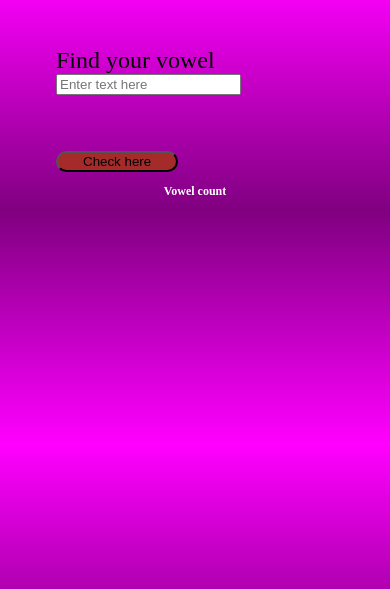
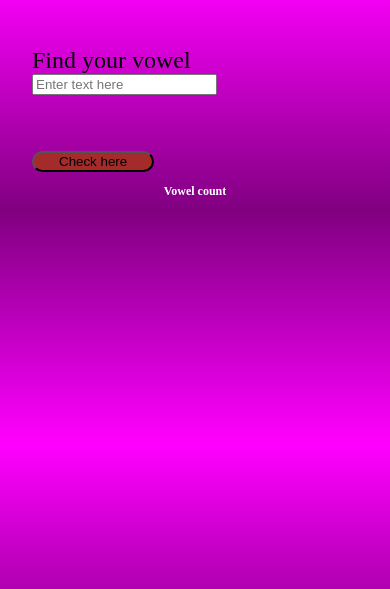
Before and after one commit to Dumebii/VowelFinder, a plain HTML site: page index.html in a window 390 px wide. Shown: the part 255-844 px from the top of the page. Drawn offline with nearby package versions, Linux system fonts and the light colour scheme.

Commit message:
Update vowel.css

```diff
--- a/vowel.css
+++ b/vowel.css
@@ -44,7 +44,7 @@
         background-image: linear-gradient(purple, magenta, purple);
     }
     div {
-        margin-left: 2em;
+        margin-left: 1em;
     }
     button {
         background-color: brown;
```
